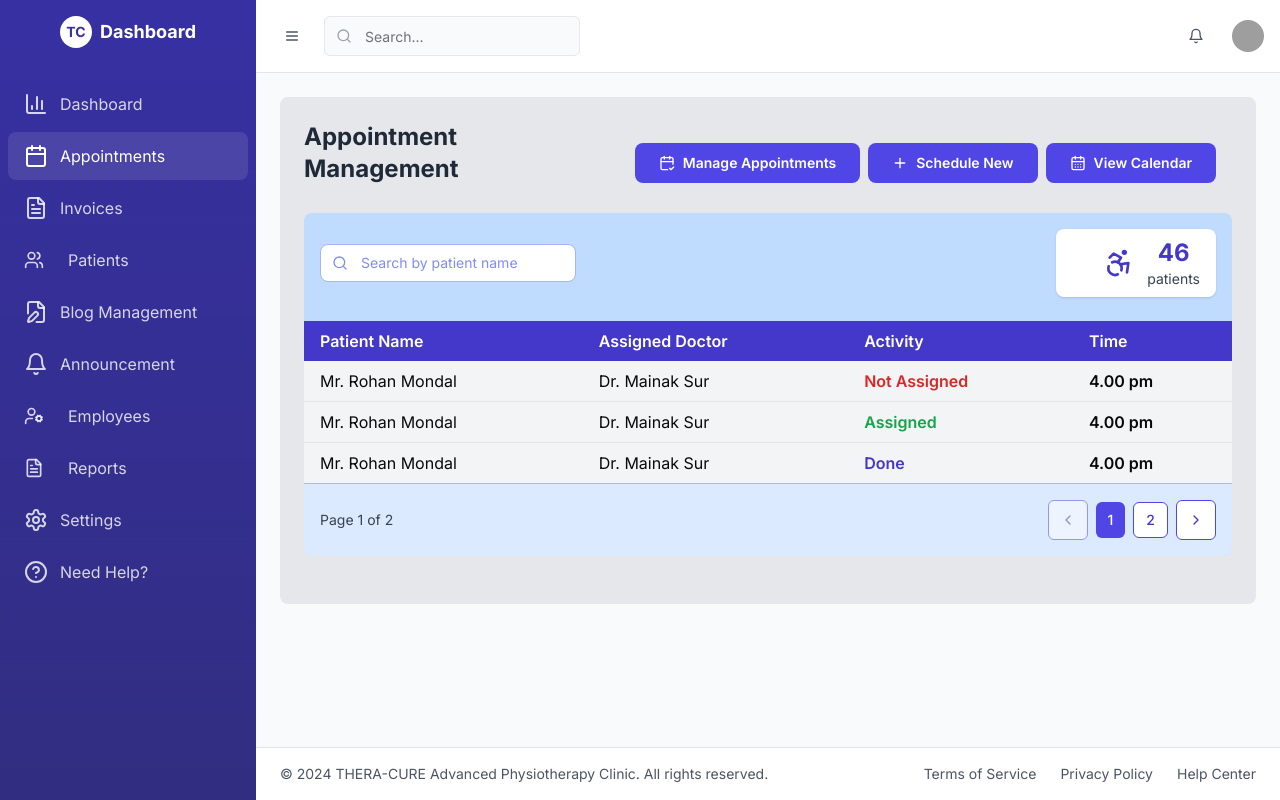
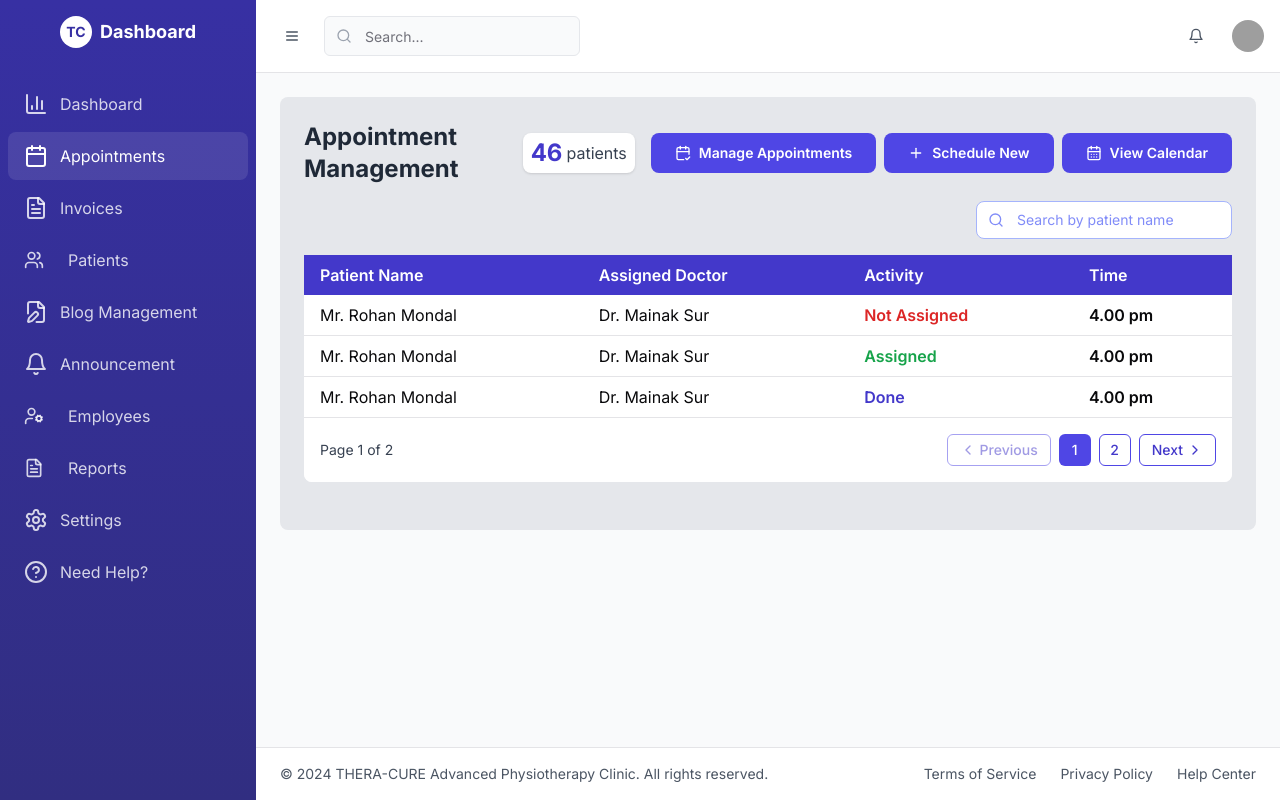
Before and after one commit to Harshit0209-gif/Theracure, a Next.js app: page /appointments in a window 1280 px wide. Built offline with nearby package versions, Linux system fonts and the light colour scheme; sample sign-in values are in the browser's storage; grey boxes are pictures that could not be loaded.

Commit message:
26-05 ui changes

```diff
--- a/app/announcement/page.tsx
+++ b/app/announcement/page.tsx
@@ -35,8 +35,6 @@ export default function NotificationsDashboard() {
 
 	const [notificationsCurrentPage, setNotificationsCurrentPage] = useState(1);
 	const [notificationsItemsPerPage, setNotificationsItemsPerPage] = useState(5);
-
-
 
 	const notificationSampleData = Array.from({ length: 15 }, (_, i) => ({
 		id: i + 1,
@@ -246,23 +244,22 @@ export default function NotificationsDashboard() {
 
 				{/* Manage Existing Notifications Section */}
 				<div className="bg-gray-200 rounded-lg p-6 mb-8">
+					<div className="flex flex-row mb-4 justify-between items-center">
 						<h2 className="text-xl font-semibold text-gray-800 mb-4">
 							Manage Existing Notifications
 						</h2>
-          <div className="space-y-4">
 						<div className="flex items-center justify-between space-x-2">
-              <div className="relative flex-1">
+							<div className="relative flex-1 md:w-[400px]">
 								<Search className="absolute left-3 top-1/2 transform -translate-y-1/2 text-gray-400 h-4 w-4" />
 								<Input
 									placeholder="Search notifications by title or date"
-                  className="pl-10 bg-white"
+									className="bg-white pl-10 border border-indigo-300 rounded-lg text-sm placeholder:text-indigo-400 focus:outline-none focus:ring-2 focus:ring-indigo-500 focus:border-indigo-500 transition w-full"
 								/>
 							</div>
 							<div className="flex items-center space-x-2">
 								<Label
 									htmlFor="notifications-per-page"
-                  className="text-sm whitespace-nowrap"
-                >
+									className="text-sm whitespace-nowrap">
 									Rows per page:
 								</Label>
 								<Select
@@ -270,8 +267,7 @@ export default function NotificationsDashboard() {
 									onValueChange={(value) => {
 										setNotificationsItemsPerPage(Number.parseInt(value));
 										setNotificationsCurrentPage(1); // Reset to first page when changing items per page
-                  }}
-                >
+									}}>
 									<SelectTrigger className="w-[80px] bg-white">
 										<SelectValue placeholder="5" />
 									</SelectTrigger>
@@ -283,7 +279,8 @@ export default function NotificationsDashboard() {
 								</Select>
 							</div>
 						</div>
-
+					</div>
+					<div className="space-y-4">
 						<div className="bg-white rounded-md">
 							<Table>
 								<TableHeader>
@@ -309,8 +306,7 @@ export default function NotificationsDashboard() {
 									{getNotificationsForCurrentPage().map((notification) => (
 										<TableRow
 											key={notification.id}
-                      className="hover:bg-transparent"
-                    >
+											className="hover:bg-transparent">
 											<TableCell>
 												<div className="h-12 w-20 bg-gray-200 rounded overflow-hidden">
 													<img
@@ -330,8 +326,7 @@ export default function NotificationsDashboard() {
 														notification.status === "Active"
 															? "bg-green-100 text-green-800"
 															: "bg-red-100 text-red-800"
-                          }`}
-                        >
+													}`}>
 													{notification.status}
 												</span>
 											</TableCell>
@@ -387,8 +382,7 @@ export default function NotificationsDashboard() {
 												Math.max(prev - 1, 1)
 											)
 										}
-                    disabled={notificationsCurrentPage === 1}
-                  >
+										disabled={notificationsCurrentPage === 1}>
 										<ChevronLeft className="h-4 w-4 mr-1" />
 										Previous
 									</Button>
@@ -406,8 +400,7 @@ export default function NotificationsDashboard() {
 												}
 												size="sm"
 												className="w-8 h-8 p-0"
-                        onClick={() => setNotificationsCurrentPage(page)}
-                      >
+												onClick={() => setNotificationsCurrentPage(page)}>
 												{page}
 											</Button>
 										))}
@@ -422,8 +415,7 @@ export default function NotificationsDashboard() {
 										}
 										disabled={
 											notificationsCurrentPage === totalNotificationsPages
-                    }
-                  >
+										}>
 										Next
 										<ChevronRight className="h-4 w-4 ml-1" />
 									</Button>
--- a/app/appointments/page.tsx
+++ b/app/appointments/page.tsx
@@ -1,43 +1,97 @@
-"use client"
+"use client";
 
-import { useState } from "react"
-import { DashboardLayout } from "@/components/layout/dashboard-layout"
-import { Search, Accessibility, CalendarCheck2, Plus, CalendarDays, ChevronLeft, ChevronRight } from "lucide-react"
-import { Button } from "@/components/ui/button"
+import { useState } from "react";
+import { DashboardLayout } from "@/components/layout/dashboard-layout";
+import {
+	Search,
+	Accessibility,
+	CalendarCheck2,
+	Plus,
+	CalendarDays,
+	ChevronLeft,
+	ChevronRight,
+} from "lucide-react";
+import { Button } from "@/components/ui/button";
 
 const appointmentData = [
-  { id: 1, patient: "Mr. Rohan Mondal", doctor: "Dr. Mainak Sur", status: "Not Assigned", time: "4.00 pm" },
-  { id: 2, patient: "Mr. Rohan Mondal", doctor: "Dr. Mainak Sur", status: "Assigned", time: "4.00 pm" },
-  { id: 3, patient: "Mr. Rohan Mondal", doctor: "Dr. Mainak Sur", status: "Done", time: "4.00 pm" },
-  { id: 4, patient: "Ms. Priya Sharma", doctor: "Dr. Mainak Sur", status: "Assigned", time: "5.00 pm" },
-  { id: 5, patient: "Mr. Amit Kumar", doctor: "Dr. Mainak Sur", status: "Not Assigned", time: "5.30 pm" },
-  { id: 6, patient: "Ms. Sneha Das", doctor: "Dr. Mainak Sur", status: "Done", time: "6.00 pm" },
-]
+	{
+		id: 1,
+		patient: "Mr. Rohan Mondal",
+		doctor: "Dr. Mainak Sur",
+		status: "Not Assigned",
+		time: "4.00 pm",
+	},
+	{
+		id: 2,
+		patient: "Mr. Rohan Mondal",
+		doctor: "Dr. Mainak Sur",
+		status: "Assigned",
+		time: "4.00 pm",
+	},
+	{
+		id: 3,
+		patient: "Mr. Rohan Mondal",
+		doctor: "Dr. Mainak Sur",
+		status: "Done",
+		time: "4.00 pm",
+	},
+	{
+		id: 4,
+		patient: "Ms. Priya Sharma",
+		doctor: "Dr. Mainak Sur",
+		status: "Assigned",
+		time: "5.00 pm",
+	},
+	{
+		id: 5,
+		patient: "Mr. Amit Kumar",
+		doctor: "Dr. Mainak Sur",
+		status: "Not Assigned",
+		time: "5.30 pm",
+	},
+	{
+		id: 6,
+		patient: "Ms. Sneha Das",
+		doctor: "Dr. Mainak Sur",
+		status: "Done",
+		time: "6.00 pm",
+	},
+];
 
 const statusColor: Record<string, string> = {
 	"Not Assigned": "text-red-600 font-semibold",
-  "Assigned": "text-green-600 font-semibold",
-  "Done": "text-indigo-700 font-semibold"
-}
+	Assigned: "text-green-600 font-semibold",
+	Done: "text-indigo-700 font-semibold",
+};
 
 const Appointment = () => {
-  const [search, setSearch] = useState("")
-  const [page, setPage] = useState(1)
-  const pageSize = 3
-  const filtered = appointmentData.filter(a => a.patient.toLowerCase().includes(search.toLowerCase()))
-  const totalPages = Math.ceil(filtered.length / pageSize)
-  const paginated = filtered.slice((page - 1) * pageSize, page * pageSize)
+	const [search, setSearch] = useState("");
+	const [page, setPage] = useState(1);
+	const pageSize = 3;
+	const filtered = appointmentData.filter((a) =>
+		a.patient.toLowerCase().includes(search.toLowerCase())
+	);
+	const totalPages = Math.ceil(filtered.length / pageSize);
+	const paginated = filtered.slice((page - 1) * pageSize, page * pageSize);
 
 	return (
 		<DashboardLayout>
 			<div className="bg-gray-200 rounded-lg p-6 mb-8">
-        <div className="flex flex-col md:flex-row md:items-center md:justify-between mb-6 gap-4">
-          <div>
-            <h1 className="text-2xl font-bold mb-1 text-gray-800">Appointment Management</h1>
+				<div className="flex flex-col md:flex-row md:items-center md:justify-between mb-4 gap-4">
+					<div className="flex flex-row items-center gap-4">
+						<h1 className="text-2xl font-bold text-gray-800">
+							Appointment Management
+						</h1>
 						{/* <div className="text-lg text-gray-600 font-medium">Today's Appointment</div> */}
+						<div className="flex items-center gap-1 bg-white rounded-lg px-2 py-2 shadow w-fit justify-start">
+							<span className="text-2xl font-bold text-indigo-700 leading-none">
+								46
+							</span>
+							<span className="text-gray-700 text-md">patients</span>
+						</div>
 					</div>
 					{/* Action buttons below search/patient count */}
-          <div className="flex gap-2 w-full md:w-auto justify-end px-4 pt-4 pb-0">
+					<div className="flex gap-2 w-full md:w-auto justify-end px-0 pt-0 pb-0">
 						<Button className="bg-indigo-600 hover:bg-indigo-700 text-white font-semibold px-6 py-2 rounded-lg flex items-center gap-2">
 							<CalendarCheck2 className="h-5 w-5" />
 							Manage Appointments
@@ -52,48 +106,52 @@ const Appointment = () => {
 						</Button>
 					</div>
 				</div>
-        <div className="bg-blue-200 rounded-lg overflow-hidden mb-6">
-          <div className="flex flex-col md:flex-row justify-between items-center gap-4 p-4 pb-0 mb-6">
-            {/* Search bar on the left */}
 				<div className="flex-1 flex items-center">
-              <div className="relative w-full md:w-64">
+					<div className="relative w-full md:w-64 ml-auto mb-4">
 						<Search className="absolute left-3 top-1/2 transform -translate-y-1/2 text-indigo-400 h-4 w-4" />
 						<input
 							type="text"
 							placeholder="Search by patient name"
 							className="pl-10 pr-4 py-2 bg-white border border-indigo-300 rounded-lg w-full text-sm placeholder:text-indigo-400 focus:outline-none focus:ring-2 focus:ring-indigo-500 focus:border-indigo-500 transition"
 							value={search}
-                  onChange={e => { setSearch(e.target.value); setPage(1); }}
+							onChange={(e) => {
+								setSearch(e.target.value);
+								setPage(1);
+							}}
 						/>
 					</div>
 				</div>
-            {/* Patient count card on the right */}
-            <div className="flex items-center gap-3 bg-white rounded-lg px-4 py-2 shadow min-w-[160px] justify-end">
-              <Accessibility className="h-8 w-8 text-indigo-700" />
-              <div className="flex flex-col items-center ">
-                <span className="text-2xl font-bold text-indigo-700">46</span>
-                <span className="text-gray-700 text-sm">patients</span>
-              </div>
-            </div>
 
-          </div>
-
+				<div className="bg-white rounded-b-lg overflow-hidden mb-6">
 					<div className="overflow-x-auto">
 						<table className="w-full rounded-lg">
 							<thead>
 								<tr className="bg-indigo-700">
-                  <th className="px-4 py-2 text-left text-white font-semibold">Patient Name</th>
-                  <th className="px-4 py-2 text-left text-white font-semibold">Assigned Doctor</th>
-                  <th className="px-4 py-2 text-left text-white font-semibold">Activity</th>
-                  <th className="px-4 py-2 text-left text-white font-semibold">Time</th>
+									<th className="px-4 py-2 text-left text-white font-semibold">
+										Patient Name
+									</th>
+									<th className="px-4 py-2 text-left text-white font-semibold">
+										Assigned Doctor
+									</th>
+									<th className="px-4 py-2 text-left text-white font-semibold">
+										Activity
+									</th>
+									<th className="px-4 py-2 text-left text-white font-semibold">
+										Time
+									</th>
 								</tr>
 							</thead>
 							<tbody>
 								{paginated.map((a) => (
-                  <tr key={a.id} className="bg-gray-100 border-b last:border-b-0">
+									<tr key={a.id} className="bg-white border-b last:border-b-0">
 										<td className="px-4 py-2">{a.patient}</td>
 										<td className="px-4 py-2">{a.doctor}</td>
-                    <td className={`px-4 py-2 ${statusColor[a.status as keyof typeof statusColor]}`}>{a.status}</td>
+										<td
+											className={`px-4 py-2 ${
+												statusColor[a.status as keyof typeof statusColor]
+											}`}>
+											{a.status}
+										</td>
 										<td className="px-4 py-2 font-semibold">{a.time}</td>
 									</tr>
 								))}
@@ -101,19 +159,19 @@ const Appointment = () => {
 						</table>
 					</div>
 					{/* Pagination Controls */}
-          <div className="flex justify-between items-center p-4 bg-blue-100 border-t border-blue-300">
+					<div className="flex justify-between items-center p-4 bg-white border-t">
 						<span className="text-sm text-gray-700">
 							Page {page} of {totalPages}
 						</span>
 						<div className="flex gap-2 items-center">
 							<Button
-                size="icon"
+								size="sm"
 								variant="outline"
-                className="border-indigo-600 text-indigo-700 hover:bg-indigo-50"
+								className="border-indigo-600 text-indigo-700 hover:bg-indigo-50 h-8 gap-1"
 								disabled={page === 1}
-                onClick={() => setPage((p) => Math.max(1, p - 1))}
-              >
+								onClick={() => setPage((p) => Math.max(1, p - 1))}>
 								<ChevronLeft className="h-4 w-4" />
+								Previous
 							</Button>
 							{Array.from({ length: totalPages }, (_, i) => i + 1).map((pg) => (
 								<Button
@@ -122,21 +180,20 @@ const Appointment = () => {
 									variant={pg === page ? "default" : "outline"}
 									className={
 										pg === page
-                      ? "bg-indigo-600 text-white hover:bg-indigo-700 border-indigo-600"
-                      : "border-indigo-600 text-indigo-700 hover:bg-indigo-50"
+											? "bg-indigo-600 text-white hover:bg-indigo-700 border-indigo-600 w-8 h-8 p-0"
+											: "border-indigo-600 text-indigo-700 hover:bg-indigo-50 w-8 h-8 p-0"
 									}
-                  onClick={() => setPage(pg)}
-                >
+									onClick={() => setPage(pg)}>
 									{pg}
 								</Button>
 							))}
 							<Button
-                size="icon"
+								size="sm"
 								variant="outline"
-                className="border-indigo-600 text-indigo-700 hover:bg-indigo-50"
+								className="border-indigo-600 text-indigo-700 hover:bg-indigo-50 h-8 gap-1"
 								disabled={page === totalPages}
-                onClick={() => setPage((p) => Math.min(totalPages, p + 1))}
-              >
+								onClick={() => setPage((p) => Math.min(totalPages, p + 1))}>
+								Next
 								<ChevronRight className="h-4 w-4" />
 							</Button>
 						</div>
@@ -144,7 +201,7 @@ const Appointment = () => {
 				</div>
 			</div>
 		</DashboardLayout>
-  )
-}
+	);
+};
 
 export default Appointment;
```
Lines whose indentation alone changed are shown as unchanged.
